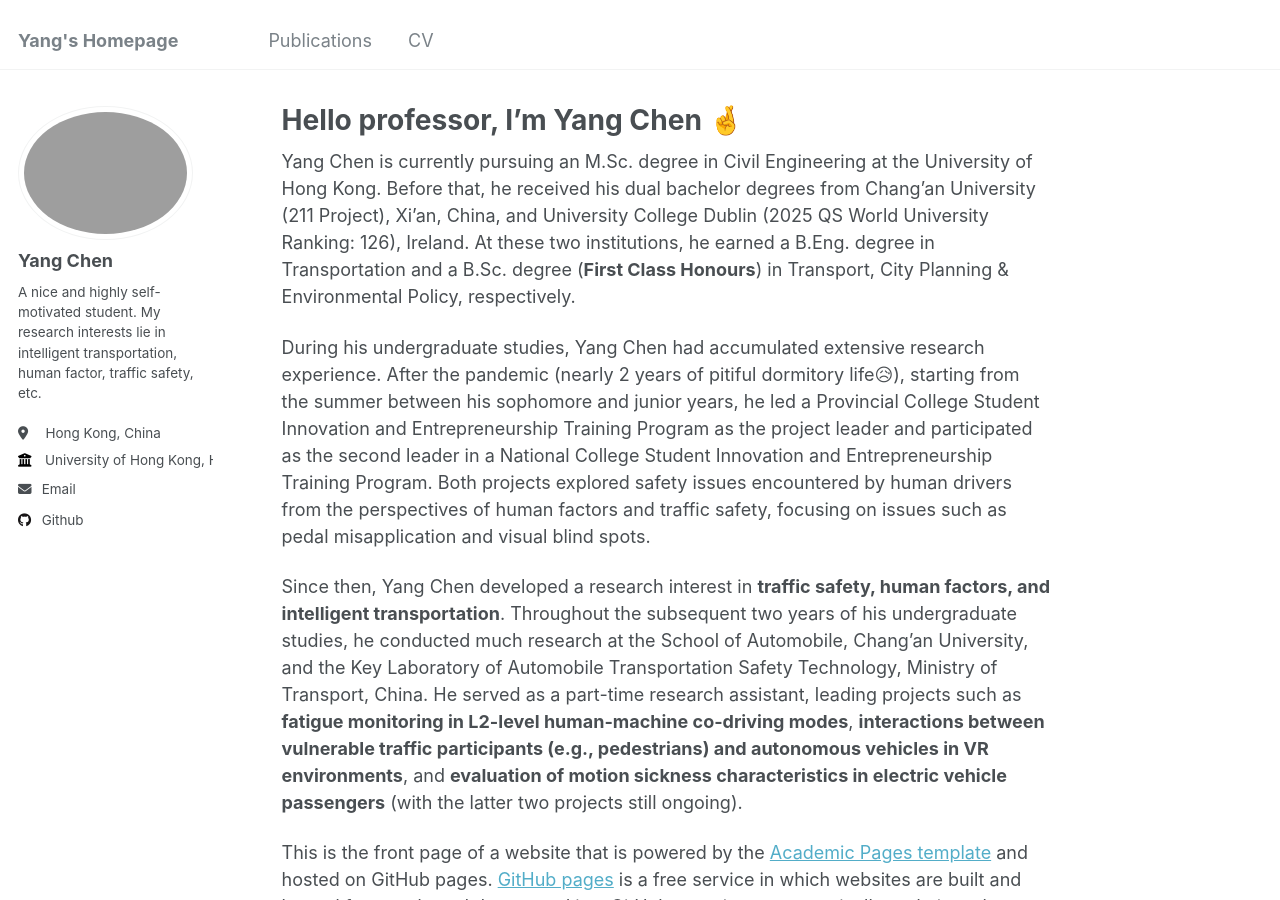
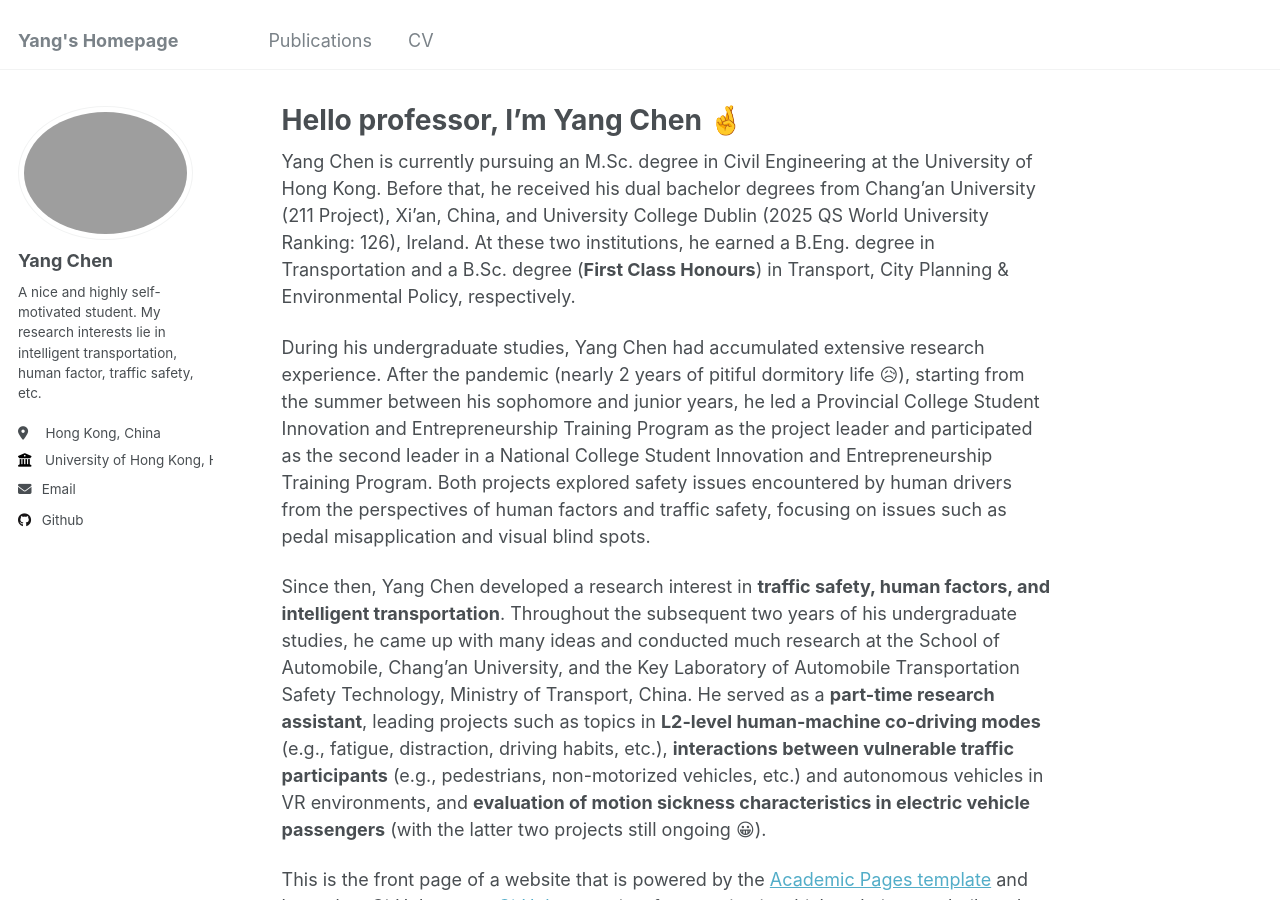
Before and after one commit to Sugar-eatingSheep/YangCHEN.github.io, a Jekyll site: the page built from _pages/about.md, in a window 1280 px wide and 900 px high. Built offline with Jekyll 4.4.1, drawn with Linux system fonts in a browser that asks for light colours.

Commit message:
Update about.md

```diff
--- a/_pages/about.md
+++ b/_pages/about.md
@@ -9,9 +9,9 @@ redirect_from:
 
 Yang Chen is currently pursuing an M.Sc. degree in Civil Engineering at the University of Hong Kong. Before that, he received his dual bachelor degrees from Chang'an University (211 Project), Xi'an, China, and University College Dublin (2025 QS World University Ranking: 126), Ireland. At these two institutions, he earned a B.Eng. degree in Transportation and a B.Sc. degree (**First Class Honours**) in Transport, City Planning & Environmental Policy, respectively.
 
-During his undergraduate studies, Yang Chen had accumulated extensive research experience. After the pandemic (nearly 2 years of pitiful dormitory life😥), starting from the summer between his sophomore and junior years, he led a Provincial College Student Innovation and Entrepreneurship Training Program as the project leader and participated as the second leader in a National College Student Innovation and Entrepreneurship Training Program. Both projects explored safety issues encountered by human drivers from the perspectives of human factors and traffic safety, focusing on issues such as pedal misapplication and visual blind spots.
+During his undergraduate studies, Yang Chen had accumulated extensive research experience. After the pandemic (nearly 2 years of pitiful dormitory life 😥), starting from the summer between his sophomore and junior years, he led a Provincial College Student Innovation and Entrepreneurship Training Program as the project leader and participated as the second leader in a National College Student Innovation and Entrepreneurship Training Program. Both projects explored safety issues encountered by human drivers from the perspectives of human factors and traffic safety, focusing on issues such as pedal misapplication and visual blind spots.
 
-Since then, Yang Chen developed a research interest in **traffic safety, human factors, and intelligent transportation**. Throughout the subsequent two years of his undergraduate studies, he conducted much research at the School of Automobile, Chang'an University, and the Key Laboratory of Automobile Transportation Safety Technology, Ministry of Transport, China. He served as a part-time research assistant, leading projects such as **fatigue monitoring in L2-level human-machine co-driving modes**, **interactions between vulnerable traffic participants (e.g., pedestrians) and autonomous vehicles in VR environments**, and **evaluation of motion sickness characteristics in electric vehicle passengers** (with the latter two projects still ongoing).
+Since then, Yang Chen developed a research interest in **traffic safety, human factors, and intelligent transportation**. Throughout the subsequent two years of his undergraduate studies, he came up with many ideas and conducted much research at the School of Automobile, Chang'an University, and the Key Laboratory of Automobile Transportation Safety Technology, Ministry of Transport, China. He served as a **part-time research assistant**, leading projects such as topics in **L2-level human-machine co-driving modes** (e.g., fatigue, distraction, driving habits, etc.), **interactions between vulnerable traffic participants** (e.g., pedestrians, non-motorized vehicles, etc.) and autonomous vehicles in VR environments, and **evaluation of motion sickness characteristics in electric vehicle passengers** (with the latter two projects still ongoing 😀).
 
 This is the front page of a website that is powered by the [Academic Pages template](https://github.com/academicpages/academicpages.github.io) and hosted on GitHub pages. [GitHub pages](https://pages.github.com) is a free service in which websites are built and hosted from code and data stored in a GitHub repository, automatically updating when a new commit is made to the respository. This template was forked from the [Minimal Mistakes Jekyll Theme](https://mmistakes.github.io/minimal-mistakes/) created by Michael Rose, and then extended to support the kinds of content that academics have: publications, talks, teaching, a portfolio, blog posts, and a dynamically-generated CV. You can fork [this repository](https://github.com/academicpages/academicpages.github.io) right now, modify the configuration and markdown files, add your own PDFs and other content, and have your own site for free, with no ads! An older version of this template powers my own personal website at [stuartgeiger.com](http://stuartgeiger.com), which uses [this Github repository](https://github.com/staeiou/staeiou.github.io).
 
```
